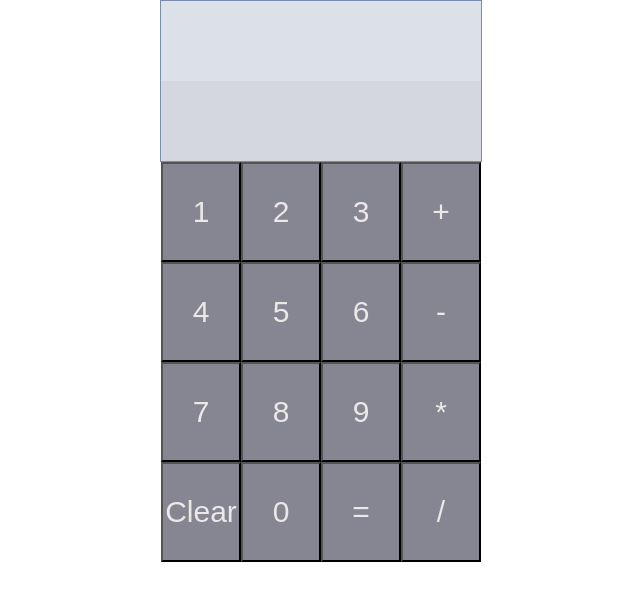
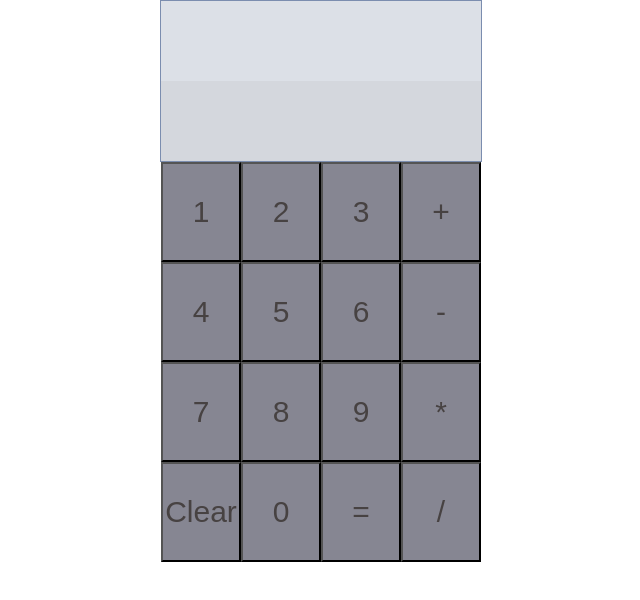
Before and after one commit to naibr/calculator-challenge, a plain HTML site: page index.html in a window 1280 px wide. Shown: the whole page, without its empty margins (319-959 px from the left). Drawn offline with Linux system fonts and the light colour scheme.

Commit message:
button colours

```diff
--- a/style.scss
+++ b/style.scss
@@ -22,7 +22,7 @@
 button {
     background-color: rgba(8, 8, 32, 0.486);
     font-size: 30px;
-    color: rgb(236, 232, 232);
+    color: rgb(71, 66, 66);
 }
 
 #console__display {
```
Also changed, not shown: dist/style.css.
